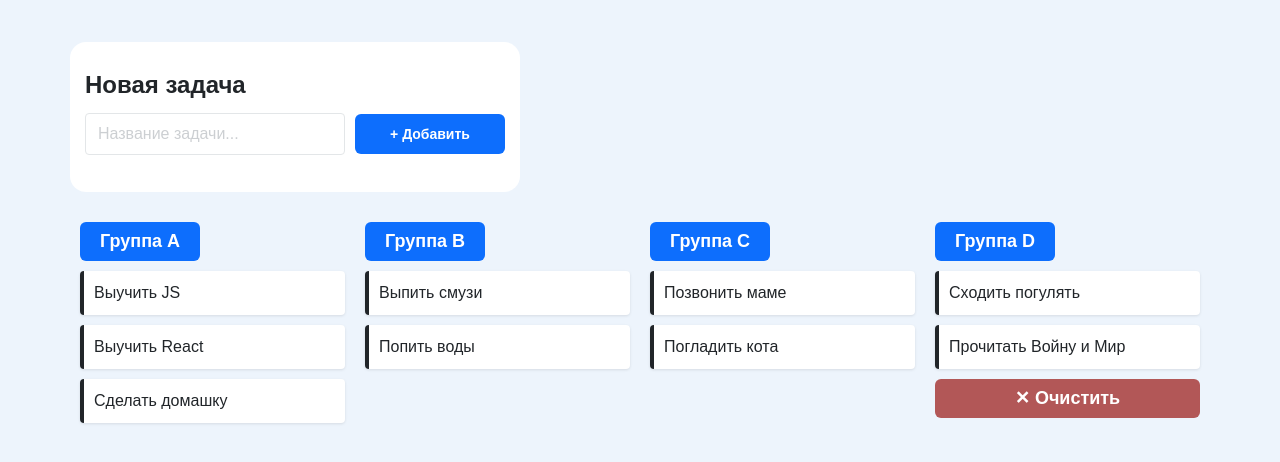
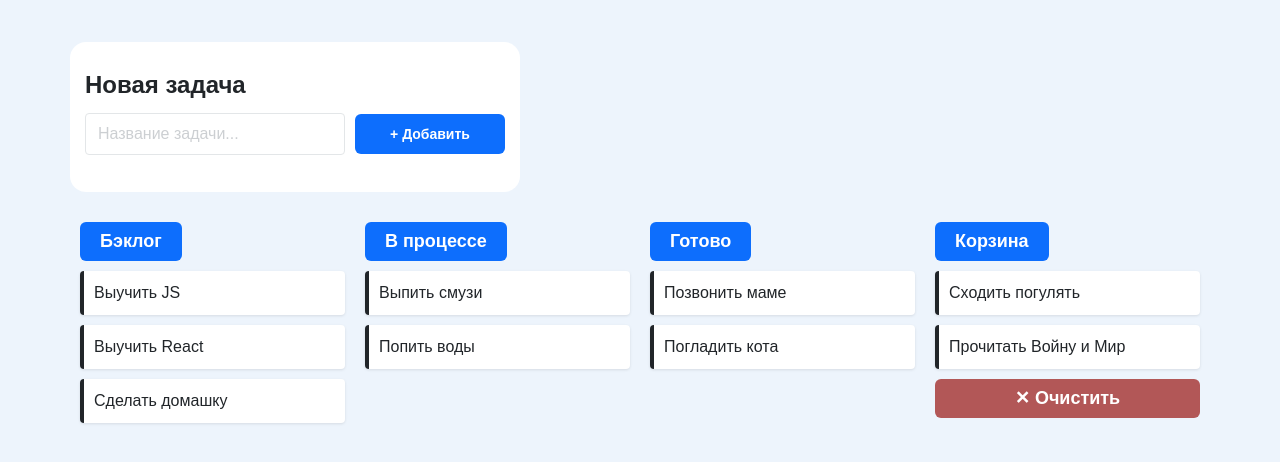
Before and after one commit to Leysan123/Tagirova_Leysan_252, a plain HTML site: page index.html in a window 1280 px wide. Shown: the part 64-526 px from the top of the page. Drawn offline with nearby package versions, Linux system fonts and the light colour scheme.

Commit message:
index.html

```diff
--- a/index.html
+++ b/index.html
@@ -22,7 +22,7 @@
         <div class="tasks-container">
             <ul class="tasks">
                 <li class="task task-a">
-                    <button type="button" class="btn btn-primary">Группа A</button>
+                    <button type="button" class="btn btn-primary">Бэклог</button>
                     <div class="task-list">
                         <div class="task-item">Выучить JS</div>
                         <div class="task-item">Выучить React</div>
@@ -30,21 +30,21 @@
                     </div>
                 </li>
                 <li class="task task-b">
-                    <button type="button" class="btn btn-primary">Группа B</button>
+                    <button type="button" class="btn btn-primary">В процессе</button>
                     <div class="task-list">
                         <div class="task-item">Выпить смузи</div>
                         <div class="task-item">Попить воды</div>
                     </div>
                 </li>
                 <li class="task task-c">
-                    <button type="button" class="btn btn-primary">Группа C</button>
+                    <button type="button" class="btn btn-primary">Готово</button>
                     <div class="task-list">
                         <div class="task-item">Позвонить маме</div>
                         <div class="task-item">Погладить кота</div>
                     </div>
                 </li>
                 <li class="task task-d">
-                    <button type="button" class="btn btn-primary">Группа D</button>
+                    <button type="button" class="btn btn-primary">Корзина</button>
                     <div class="task-list">
                         <div class="task-item">Сходить погулять</div>
                         <div class="task-item">Прочитать Войну и Мир</div>
```
